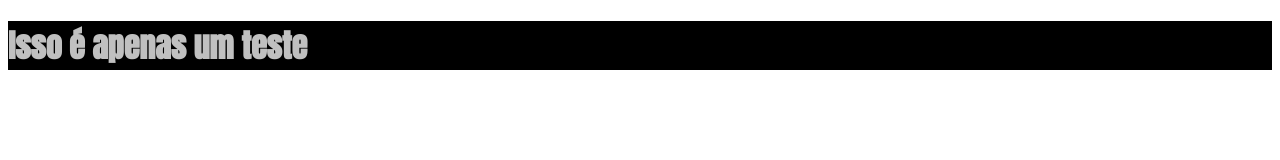
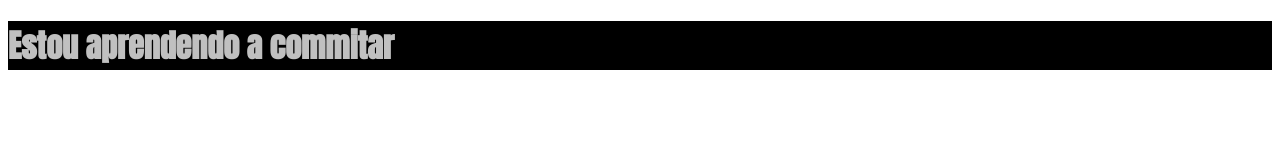
Before and after one commit to Pedrohvn/rocketseat-discover, a plain HTML site: page css/index.html in a window 1280 px wide. Drawn offline with Linux system fonts and the light colour scheme.

Commit message:
altera tag h1

```diff
--- a/css/index.html
+++ b/css/index.html
@@ -15,7 +15,7 @@
 <body>
 
     <h1>
-        Isso é apenas um teste
+        Estou aprendendo a commitar
     </h1>
 
 </body>
```
